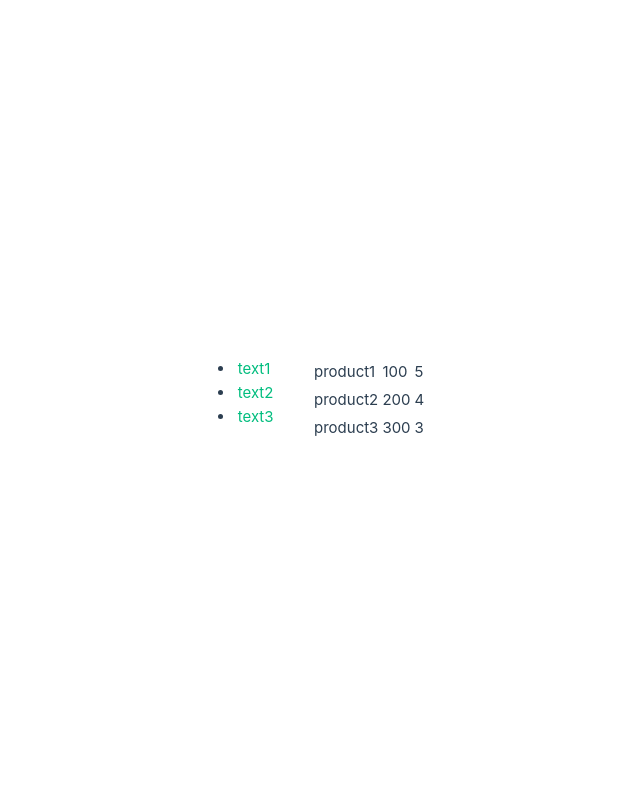
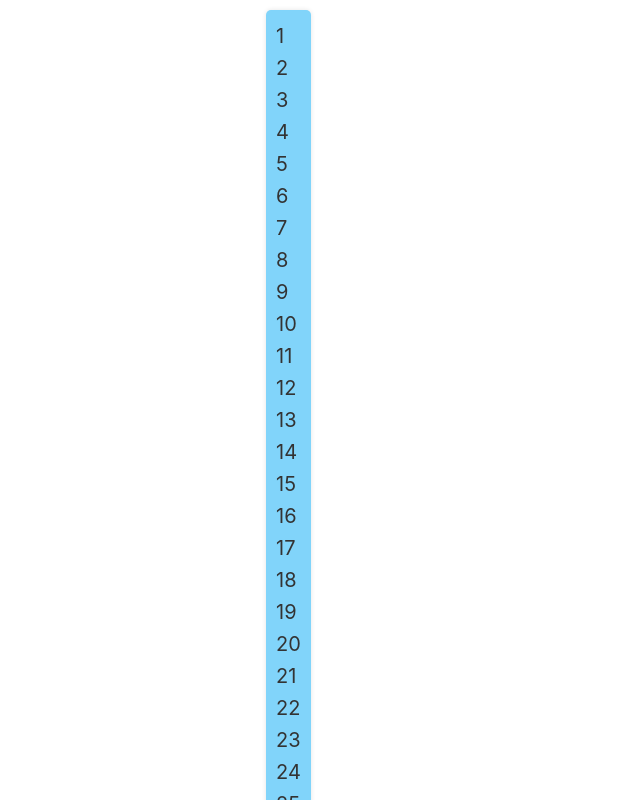
Before and after one commit to rayssssbush/vue_uch, a Vue app: page / in a window 1280 px wide. Shown: the top 800 px of the page, without its empty margins (329-969 px from the left). Built offline with nearby package versions, Linux system fonts and the light colour scheme.

Commit message:
Задание 25

```diff
--- a/src/App.vue
+++ b/src/App.vue
@@ -4,38 +4,15 @@ import TheWelcome from './components/TheWelcome.vue'
 </script>
 
 <template>
-	<!-- №1: Список ссылок -->
-	<ul>
-		<li v-for="item in hrefs" :key="item.href">
-			<a :href="item.href">{{ item.text }}</a>
-		</li>
-	</ul>
-
-	<!-- №2: Таблица с продуктами -->
-	<table>
-		<tr v-for="product in products" :key="product.name">
-			<td>{{ product.name }}</td>
-			<td>{{ product.price }}</td>
-			<td>{{ product.quantity }}</td>
-		</tr>
-	</table>
+	<div>
+		<p v-for="n in 30" :key="n">{{ n }}</p>
+	</div>
 </template>
 
 <script>
 export default {
 	data() {
-		return {
-			hrefs: [
-				{ href: '1.html', text: 'text1' },
-				{ href: '2.html', text: 'text2' },
-				{ href: '3.html', text: 'text3' },
-			],
-			products: [
-				{ name: 'product1', price: 100, quantity: 5 },
-				{ name: 'product2', price: 200, quantity: 4 },
-				{ name: 'product3', price: 300, quantity: 3 },
-			],
-		}
+		return {}
 	},
 }
 </script>
```
